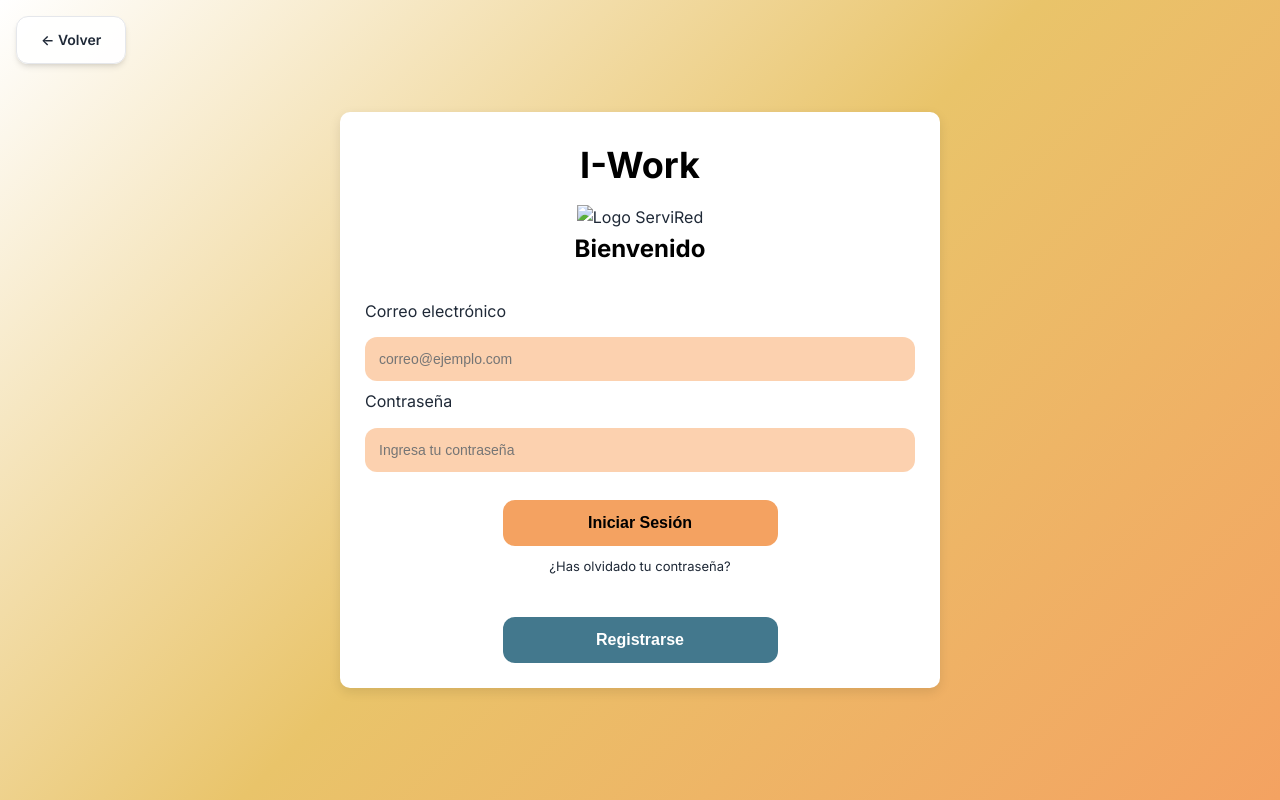
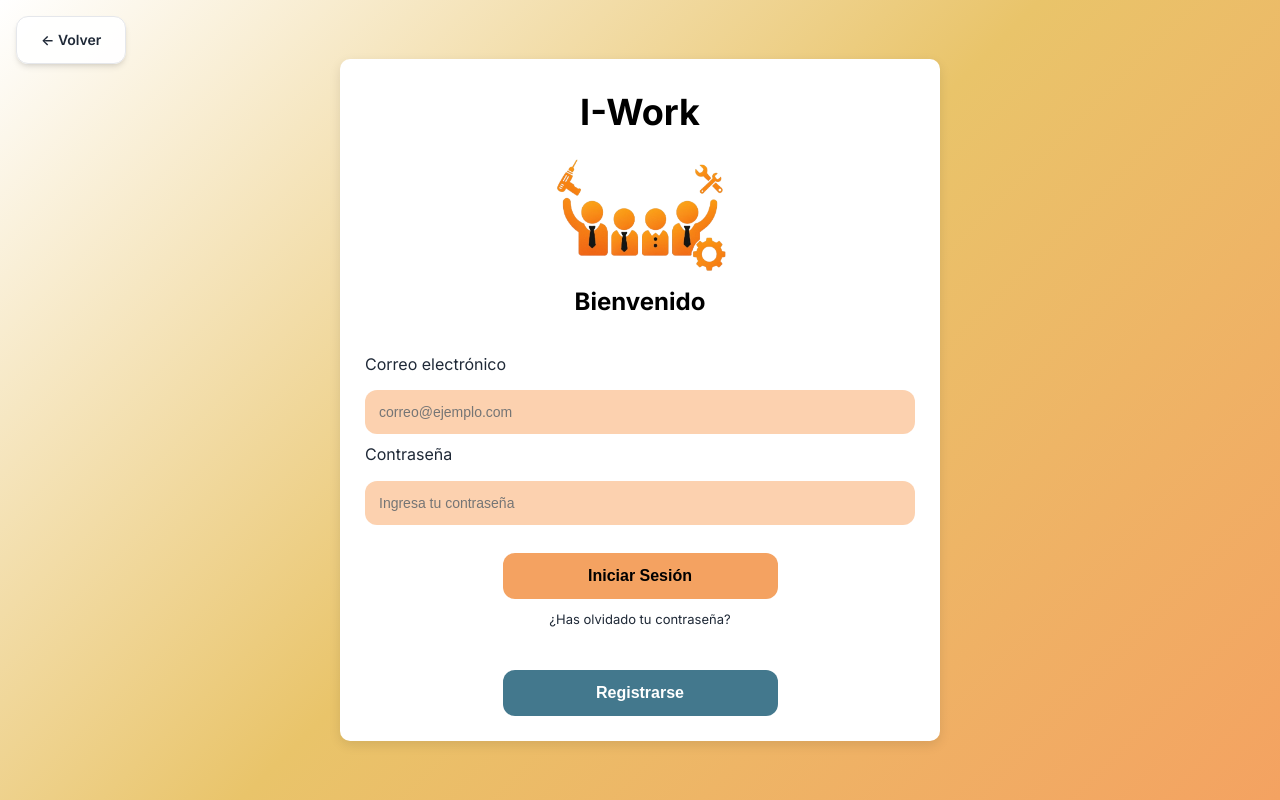
Before and after one commit to LauraOrtiz144/Iwork, a plain HTML site: page html/login.html in a window 1280 px wide. Drawn offline with Linux system fonts and the light colour scheme; the site is published under a folder, as on GitHub Pages, so addresses that start at the root find nothing.

Commit message:
Update login.html

```diff
--- a/html/login.html
+++ b/html/login.html
@@ -11,7 +11,7 @@
     <div class="login-container">
         <div class="form-container">
             <h1 class="form-title">I-Work</h1>
-            <img src="/images/logo.png" alt="Logo ServiRed" class="form-logo">
+            <img src="../images/logo.png" alt="Logo ServiRed" class="form-logo">
             <h2 class="form-subtitle">Bienvenido</h2>
 
             <form id="login-form" action="#" method="POST">
```
